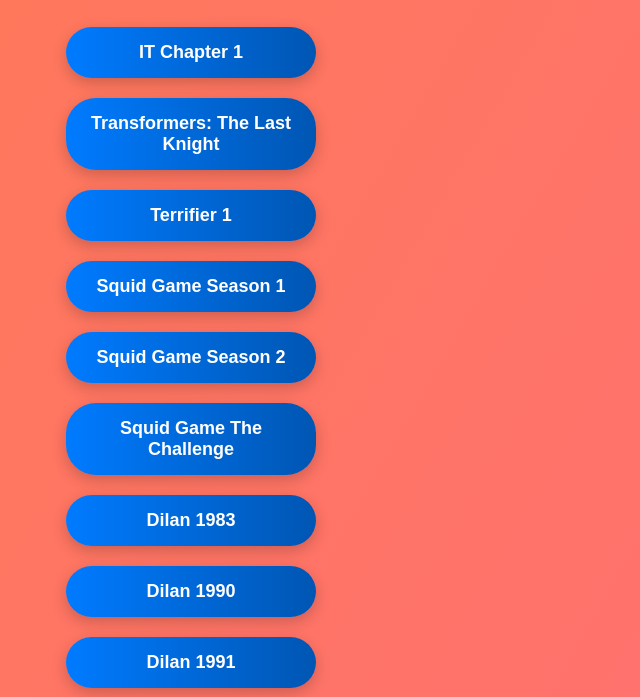
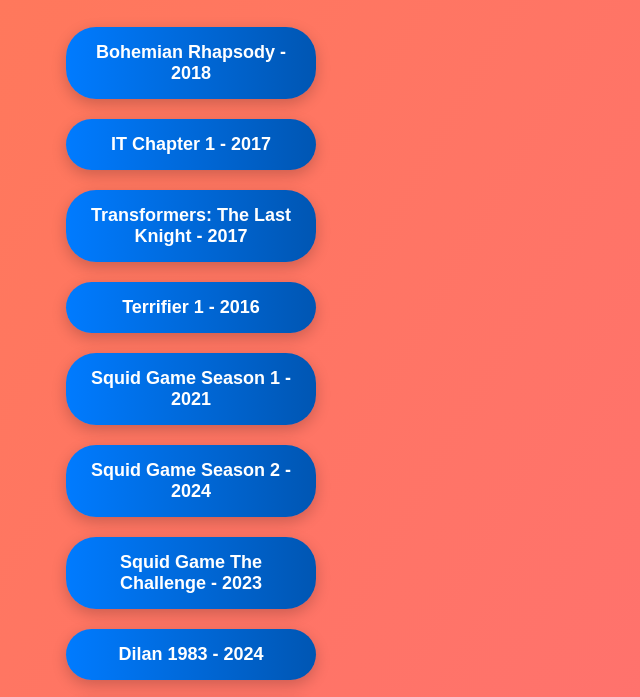
Before and after one commit to navyjlovefootball/LR10, a plain HTML site: page index.html in a window 1280 px wide. Shown: the part 77-774 px from the top of the page, without its empty margins (449-1089 px from the left). Drawn offline with Linux system fonts and the light colour scheme.

Commit message:
update tipis tipis

```diff
--- a/index.html
+++ b/index.html
@@ -52,15 +52,16 @@
 </head>
 <body>
     <h1>Film List</h1>
-    <button onclick="window.location.href='https://www.bilibili.tv/id/video/2016306470';">IT Chapter 1</button>
-    <button onclick="window.location.href='https://www.bilibili.tv/id/video/2042181336';">Transformers: The Last Knight</button>
-    <button onclick="window.location.href='https://www.bilibili.tv/id/video/2044338275';">Terrifier 1</button>
-    <button onclick="window.location.href='https://rebahinxxi.fit/series/nonton-drama-korea-squid-game-sub-indo';">Squid Game Season 1</button>
-    <button onclick="window.location.href='https://rebahinxxi.fit/series/nonton-squid-game-season-2-2024-sub-indo';">Squid Game Season 2</button>
-    <button onclick="window.location.href='https://rebahinxxi.fit/series/nonton-squid-game-the-challenge-sub-indo';">Squid Game The Challenge</button>
-    <button onclick="window.location.href='https://rebahinxxi.fit/nonton-dilan-1983-2024';">Dilan 1983</button>
-    <button onclick="window.location.href='https://rebahinxxi.fit/nonton-film-dilan-1990-2018';">Dilan 1990</button>
-    <button onclick="window.location.href='https://rebahinxxi.fit/nonton-film-dilan-1991';">Dilan 1991</button>
+    <button onclick="window.location.href='https://rebahinxxi.fit/nonton-bohemian-rhapsody-sub-indo';">Bohemian Rhapsody - 2018</button>
+    <button onclick="window.location.href='https://www.bilibili.tv/id/video/2016306470';">IT Chapter 1 - 2017</button>
+    <button onclick="window.location.href='https://www.bilibili.tv/id/video/2042181336';">Transformers: The Last Knight - 2017</button>
+    <button onclick="window.location.href='https://www.bilibili.tv/id/video/2044338275';">Terrifier 1 - 2016</button>
+    <button onclick="window.location.href='https://rebahinxxi.fit/series/nonton-drama-korea-squid-game-sub-indo';">Squid Game Season 1 - 2021</button>
+    <button onclick="window.location.href='https://rebahinxxi.fit/series/nonton-squid-game-season-2-2024-sub-indo';">Squid Game Season 2 - 2024</button>
+    <button onclick="window.location.href='https://rebahinxxi.fit/series/nonton-squid-game-the-challenge-sub-indo';">Squid Game The Challenge - 2023</button>
+    <button onclick="window.location.href='https://rebahinxxi.fit/nonton-dilan-1983-2024';">Dilan 1983 - 2024</button>
+    <button onclick="window.location.href='https://rebahinxxi.fit/nonton-film-dilan-1990-2018';">Dilan 1990 - 2018</button>
+    <button onclick="window.location.href='https://rebahinxxi.fit/nonton-film-dilan-1991';">Dilan 1991 - 2019</button>
 
     <h1>Football Match Replay/Highlight</h1>
     <button onclick="window.location.href='https://youtu.be/CHHzyN8V92M?si=hHrY-Id_hl5OS9-W';">Real Madrid VS Atalanta
```
